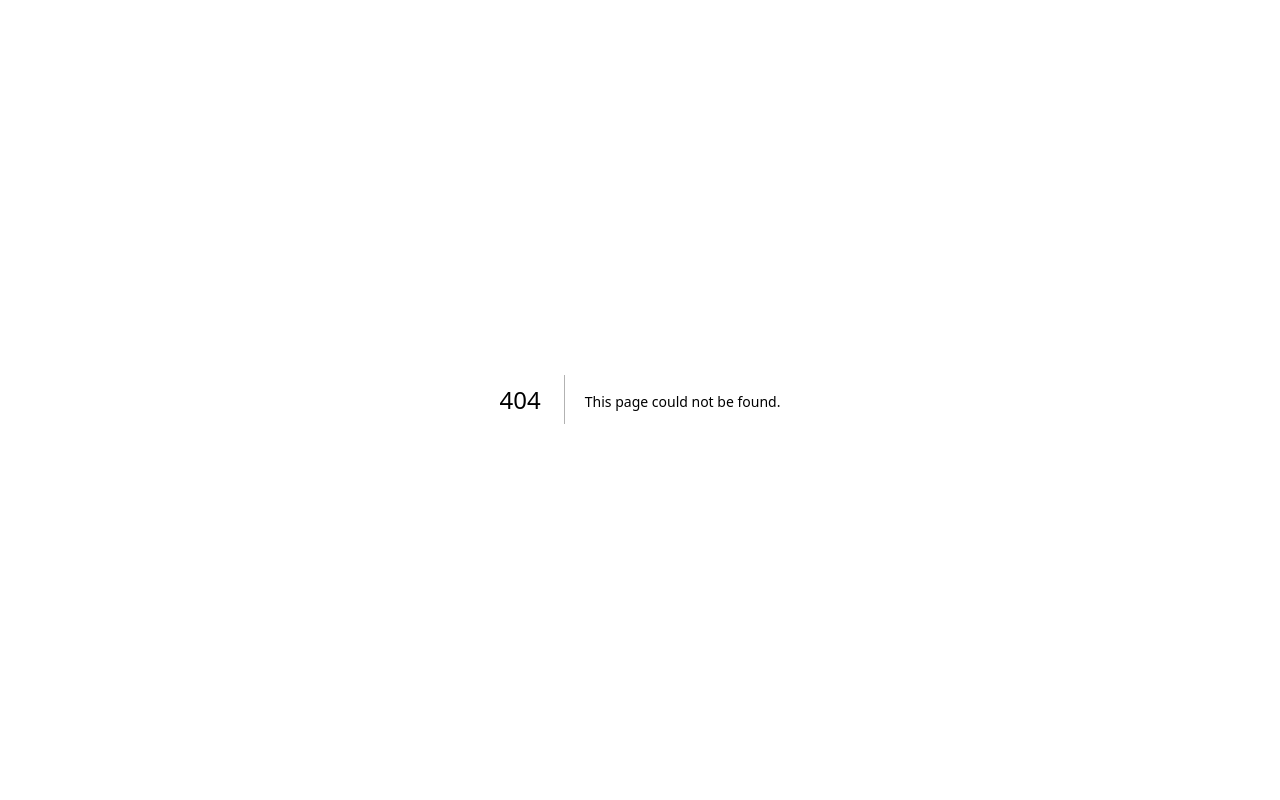
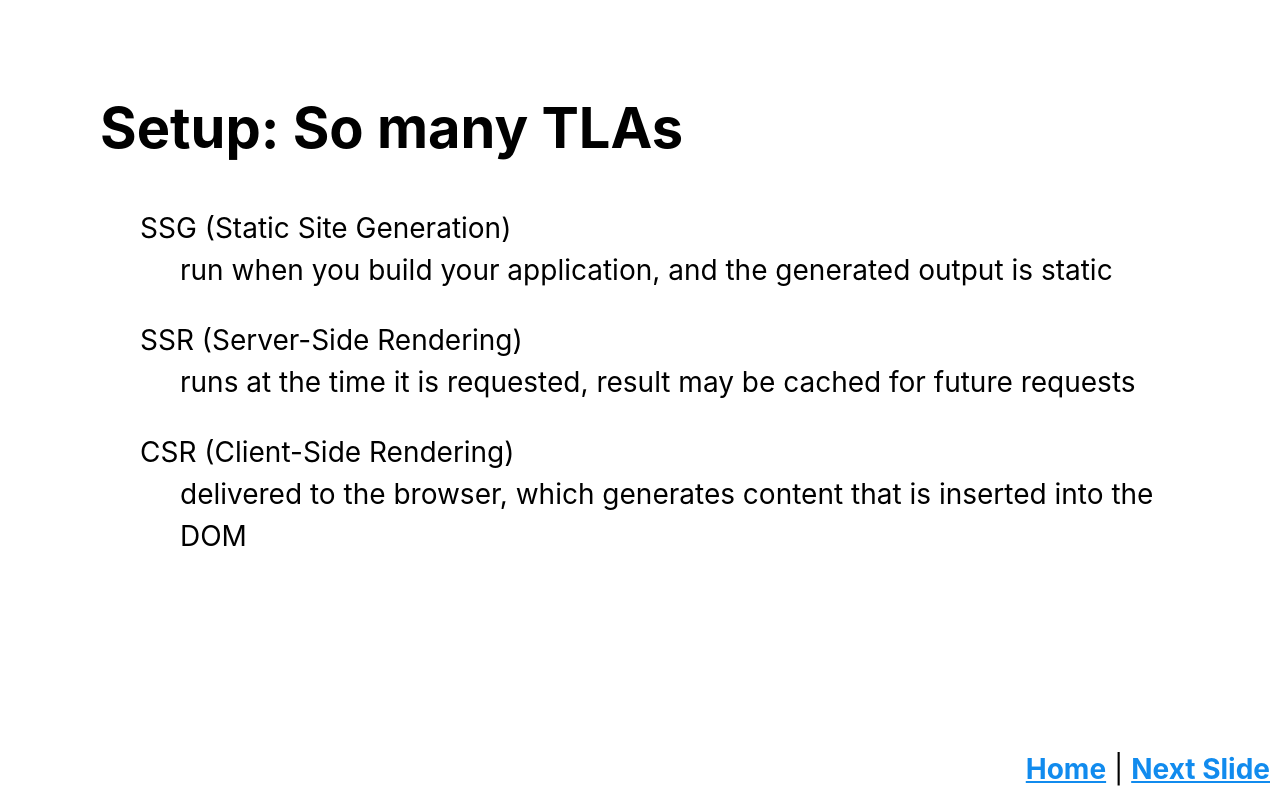
Before and after one commit to csi-lk/bttf-react-server-components, a Next.js app: page /setup/2-so-many-tlas in a window 1280 px wide. Before the commit this address had no page. Built offline with nearby package versions, Linux system fonts and the light colour scheme.

Commit message:
feat:  add tla slide
explain the different terms up front

```diff
--- a/app/setup/1-what-are-rsc/page.tsx
+++ b/app/setup/1-what-are-rsc/page.tsx
@@ -5,14 +5,15 @@ const WhatAreRSC = async () => {
     <>
       <main>
         <h1>
-          Intro: What are &quot;React Server Components&quot; (RSC) anyway?
+          Setup: What are &quot;React Server Components&quot; (RSC) anyway?
         </h1>
         <ul>
           <li>Not a special new thing</li>
           <li>How React runs and works when executed on the server</li>
+          <li>I will be refering to them as RSCs for the rest of the talk</li>
         </ul>
       </main>
-      <Footer nextSlide="/diving-in/2-virtual-dom" />
+      <Footer nextSlide="/setup/2-so-many-tlas" />
     </>
   )
 }
--- /dev/null
+++ b/app/setup/2-so-many-tlas/page.tsx
@@ -0,0 +1,37 @@
+import { Footer } from "@/components"
+
+const SoManyTLAs = async () => {
+  return (
+    <>
+      <main>
+        <h1>Setup: So many TLAs</h1>
+        <ul>
+          <dl>
+            <dt>SSG (Static Site Generation)</dt>
+            <dd>
+              run when you build your application, and the generated output is
+              static
+            </dd>
+          </dl>
+          <dl>
+            <dt>SSR (Server-Side Rendering)</dt>
+            <dd>
+              runs at the time it is requested, result may be cached for future
+              requests
+            </dd>
+          </dl>
+          <dl>
+            <dt>CSR (Client-Side Rendering)</dt>
+            <dd>
+              delivered to the browser, which generates content that is inserted
+              into the DOM
+            </dd>
+          </dl>
+        </ul>
+      </main>
+      <Footer nextSlide="/diving-in/2-virtual-dom" />
+    </>
+  )
+}
+
+export default SoManyTLAs
```
Also changed, not shown: app/page.tsx (+5 -3 lines).
